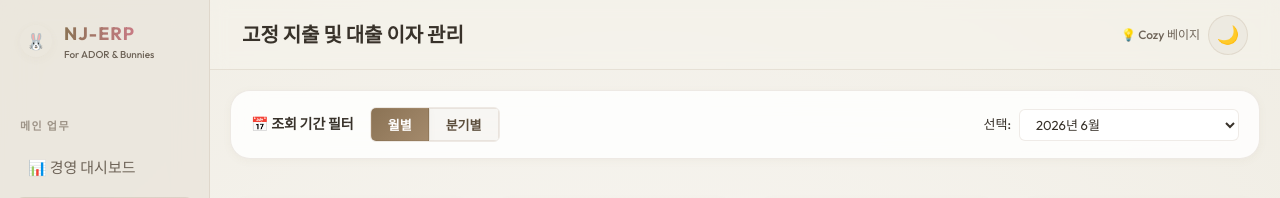
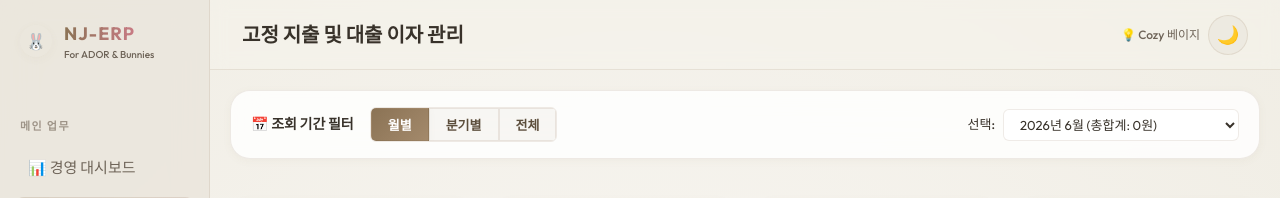
Before and after one commit to newgenes-ui/newjeans-erp, a React (Vite) app: page / in a window 1280 px wide. Both pictures are taken after a click on the item "💸 고정 지출". Shown: the top 198 px of the page. Built offline with nearby package versions, Linux system fonts and the light colour scheme.

Commit message:
feat: add 전체 period filter option in FixedExpenses dashboard

```diff
--- a/src/components/FixedExpenses.jsx
+++ b/src/components/FixedExpenses.jsx
@@ -785,7 +785,7 @@ export default function FixedExpenses({
     const monthNum = parseInt(selectedPeriod.split('-')[1], 10);
     filteredEmployees = employees.filter(e => e.month === monthNum);
     filteredOffice = officeExpenses.filter(o => o.month === selectedPeriod);
-  } else {
+  } else if (viewPeriodType === 'quarter') {
     // Quarter
     const quarterNum = parseInt(selectedPeriod.split('-Q')[1], 10);
     let monthsInQuarter = [];
@@ -805,7 +805,60 @@ export default function FixedExpenses({
     }
     filteredEmployees = employees.filter(e => monthsInQuarter.includes(e.month));
     filteredOffice = officeExpenses.filter(o => officeMonthsInQuarter.includes(o.month));
+  } else {
+    // viewPeriodType === 'all'
+    filteredEmployees = employees;
+    filteredOffice = officeExpenses;
   }
+
+  // Calculate total fixed expenses for a given period to display in the filter options
+  const calculateTotalForPeriod = (periodType, periodValue) => {
+    let targetEmployees = [];
+    let targetOffice = [];
+
+    if (periodType === 'month') {
+      const monthNum = parseInt(periodValue.split('-')[1], 10);
+      targetEmployees = employees.filter(e => e.month === monthNum);
+      targetOffice = officeExpenses.filter(o => o.month === periodValue);
+    } else if (periodType === 'quarter') {
+      const quarterNum = parseInt(periodValue.split('-Q')[1], 10);
+      let monthsInQuarter = [];
+      let officeMonthsInQuarter = [];
+      if (quarterNum === 1) {
+        monthsInQuarter = [1, 2, 3];
+        officeMonthsInQuarter = ['2026-01', '2026-02', '2026-03'];
+      } else if (quarterNum === 2) {
+        monthsInQuarter = [4, 5, 6];
+        officeMonthsInQuarter = ['2026-04', '2026-05', '2026-06'];
+      } else if (quarterNum === 3) {
+        monthsInQuarter = [7, 8, 9];
+        officeMonthsInQuarter = ['2026-07', '2026-08', '2026-09'];
+      } else {
+        monthsInQuarter = [10, 11, 12];
+        officeMonthsInQuarter = ['2026-10', '2026-11', '2026-12'];
+      }
+      targetEmployees = employees.filter(e => monthsInQuarter.includes(e.month));
+      targetOffice = officeExpenses.filter(o => officeMonthsInQuarter.includes(o.month));
+    } else {
+      // 'all'
+      targetEmployees = employees;
+      targetOffice = officeExpenses;
+    }
+
+    const personnel = targetEmployees.reduce((sum, emp) => sum + emp.baseSalary + (emp.insurancesTotal || 0) + (emp.cardUsage || 0), 0);
+
+    const office = targetOffice.reduce((sum, o) => {
+      const tab2Manual = (o.officeTax || 0) + (o.officePhone || 0) + (o.avanteRental || 0) + (o.rayInstallment || 0);
+      const tab3NonDup = (o.bsTech || 0) + (o.gwangmyeongG || 0) + (o.samsungOA || 0) + (o.chungho || 0) + (o.sungjin || 0) + (o.ecount || 0);
+      return sum + tab2Manual + tab3NonDup;
+    }, 0);
+
+    const interest = targetOffice.reduce((sum, o) => {
+      return sum + (o.smallBizLoanInterest || 0) + (o.ibkLoanInterest || 0) + (o.kiboLoanInterest || 0) + (o.creditLoanInterest || 0);
+    }, 0);
+
+    return personnel + office + interest;
+  };
 
   // Card 2: 직원 총 인건비 지출 (직원별 고정 지출관리의 개인합계들의 총합)
   const totalPersonnelCost = filteredEmployees.reduce((sum, emp) => sum + emp.baseSalary + (emp.insurancesTotal || 0) + (emp.cardUsage || 0), 0);
@@ -856,6 +909,16 @@ export default function FixedExpenses({
             >
               분기별
             </button>
+            <button
+              className={`btn ${viewPeriodType === 'all' ? 'btn-primary' : 'btn-secondary'}`}
+              style={{ borderRadius: '0px', padding: '6px 16px', fontSize: '13px', margin: '0px' }}
+              onClick={() => {
+                setViewPeriodType('all');
+                setSelectedPeriod('all');
+              }}
+            >
+              전체
+            </button>
           </div>
         </div>
 
@@ -863,29 +926,36 @@ export default function FixedExpenses({
           <label style={{ fontSize: '13px', fontWeight: '500' }}>선택:</label>
           <select
             className="form-control"
-            style={{ width: '220px', padding: '6px 12px', fontSize: '13px' }}
+            style={{ minWidth: '220px', width: 'auto', padding: '6px 12px', fontSize: '13px' }}
             value={selectedPeriod}
             onChange={(e) => setSelectedPeriod(e.target.value)}
+            disabled={viewPeriodType === 'all'}
           >
             {viewPeriodType === 'month' ? (
               getAvailableMonths().map(m => {
                 const year = m.split('-')[0];
                 const month = parseInt(m.split('-')[1], 10);
+                const total = calculateTotalForPeriod('month', m);
                 return (
                   <option key={m} value={m}>
-                    {year}년 {month}월
+                    {year}년 {month}월 (총합계: {total.toLocaleString()}원)
+                  </option>
+                );
+              })
+            ) : viewPeriodType === 'quarter' ? (
+              [
+                { value: '2026-Q2', label: '2026년 2분기 (4월~6월)' },
+                { value: '2026-Q1', label: '2026년 1분기 (1월~3월)' }
+              ].map(q => {
+                const total = calculateTotalForPeriod('quarter', q.value);
+                return (
+                  <option key={q.value} value={q.value}>
+                    {q.label} (총합계: {total.toLocaleString()}원)
                   </option>
                 );
               })
             ) : (
-              [
-                { value: '2026-Q2', label: '2026년 2분기 (4월~6월)' },
-                { value: '2026-Q1', label: '2026년 1분기 (1월~3월)' }
-              ].map(q => (
-                <option key={q.value} value={q.value}>
-                  {q.label}
-                </option>
-              ))
+              <option value="all">전체 기간 (총합계: {calculateTotalForPeriod('all', 'all').toLocaleString()}원)</option>
             )}
           </select>
         </div>
@@ -896,7 +966,7 @@ export default function FixedExpenses({
 
         <div className="kpi-card" style={{ borderLeft: '4px solid var(--primary-blue, #1a56db)' }}>
           <div className="kpi-header">
-            <span className="kpi-title">{viewPeriodType === 'month' ? '선택월' : '선택분기'} 총 고정 지출 (인건비+사무실+이자)</span>
+            <span className="kpi-title">{viewPeriodType === 'month' ? '선택월' : viewPeriodType === 'quarter' ? '선택분기' : '전체 기간'} 총 고정 지출 (인건비+사무실+이자)</span>
             <span className="kpi-icon">💸</span>
           </div>
           <div className="kpi-value">{totalFixedExpenses.toLocaleString()}</div>
@@ -905,7 +975,7 @@ export default function FixedExpenses({
 
         <div className="kpi-card">
           <div className="kpi-header">
-            <span className="kpi-title">{viewPeriodType === 'month' ? '선택월' : '선택분기'} 직원 총 인건비 지출</span>
+            <span className="kpi-title">{viewPeriodType === 'month' ? '선택월' : viewPeriodType === 'quarter' ? '선택분기' : '전체 기간'} 직원 총 인건비 지출</span>
             <span className="kpi-icon">👥</span>
           </div>
           <div className="kpi-value">{totalPersonnelCost.toLocaleString()}</div>
@@ -914,7 +984,7 @@ export default function FixedExpenses({
 
         <div className="kpi-card">
           <div className="kpi-header">
-            <span className="kpi-title">사무실 {viewPeriodType === 'month' ? '월' : '분기'} 고정 지출</span>
+            <span className="kpi-title">사무실 {viewPeriodType === 'month' ? '월' : viewPeriodType === 'quarter' ? '분기' : '전체'} 고정 지출</span>
             <span className="kpi-icon">🏢</span>
           </div>
           <div className="kpi-value">{totalOfficeCost.toLocaleString()}</div>
@@ -923,7 +993,7 @@ export default function FixedExpenses({
 
         <div className="kpi-card" style={{ borderLeft: '4px solid #f59e0b' }}>
           <div className="kpi-header">
-            <span className="kpi-title">{viewPeriodType === 'month' ? '월' : '분기'} 총 금융 대출 이자비용</span>
+            <span className="kpi-title">{viewPeriodType === 'month' ? '월' : viewPeriodType === 'quarter' ? '분기' : '전체'} 총 금융 대출 이자비용</span>
             <span className="kpi-icon">📈</span>
           </div>
           <div className="kpi-value">{totalInterestCost.toLocaleString()}</div>
```
